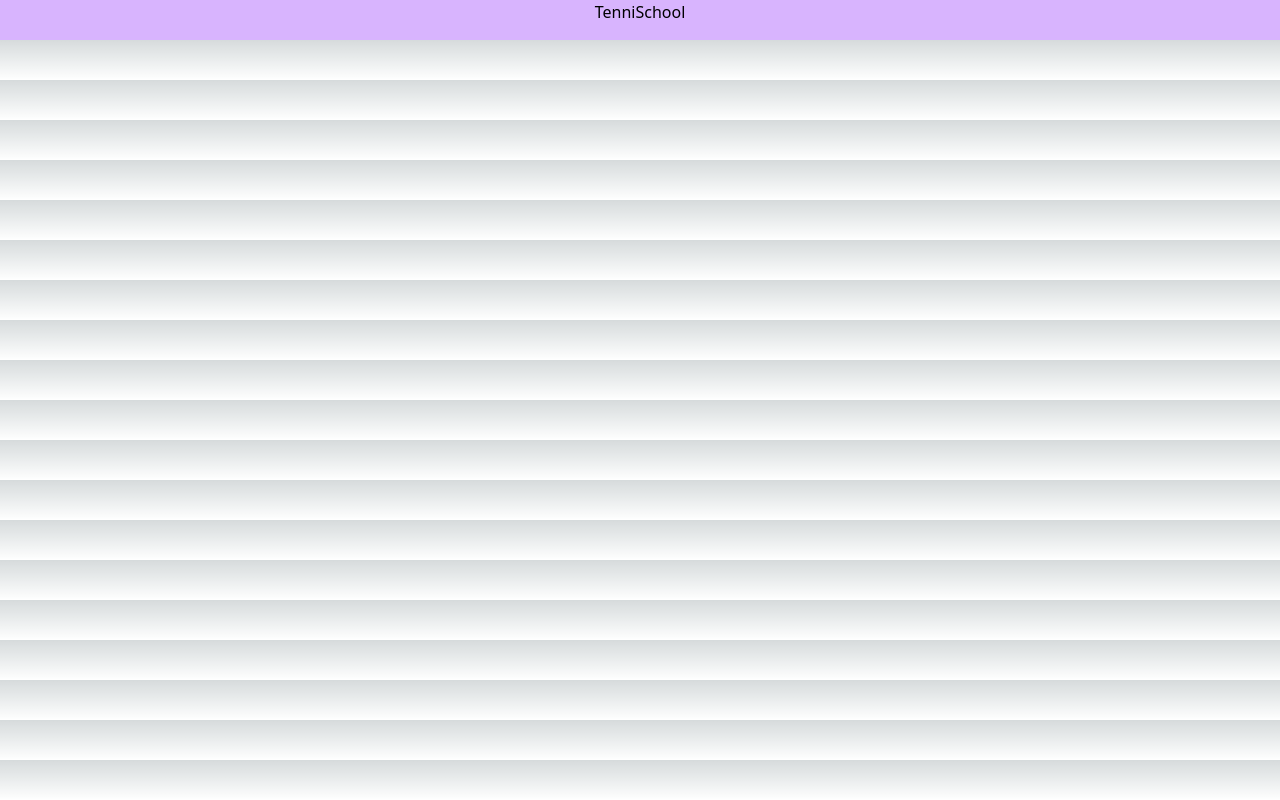
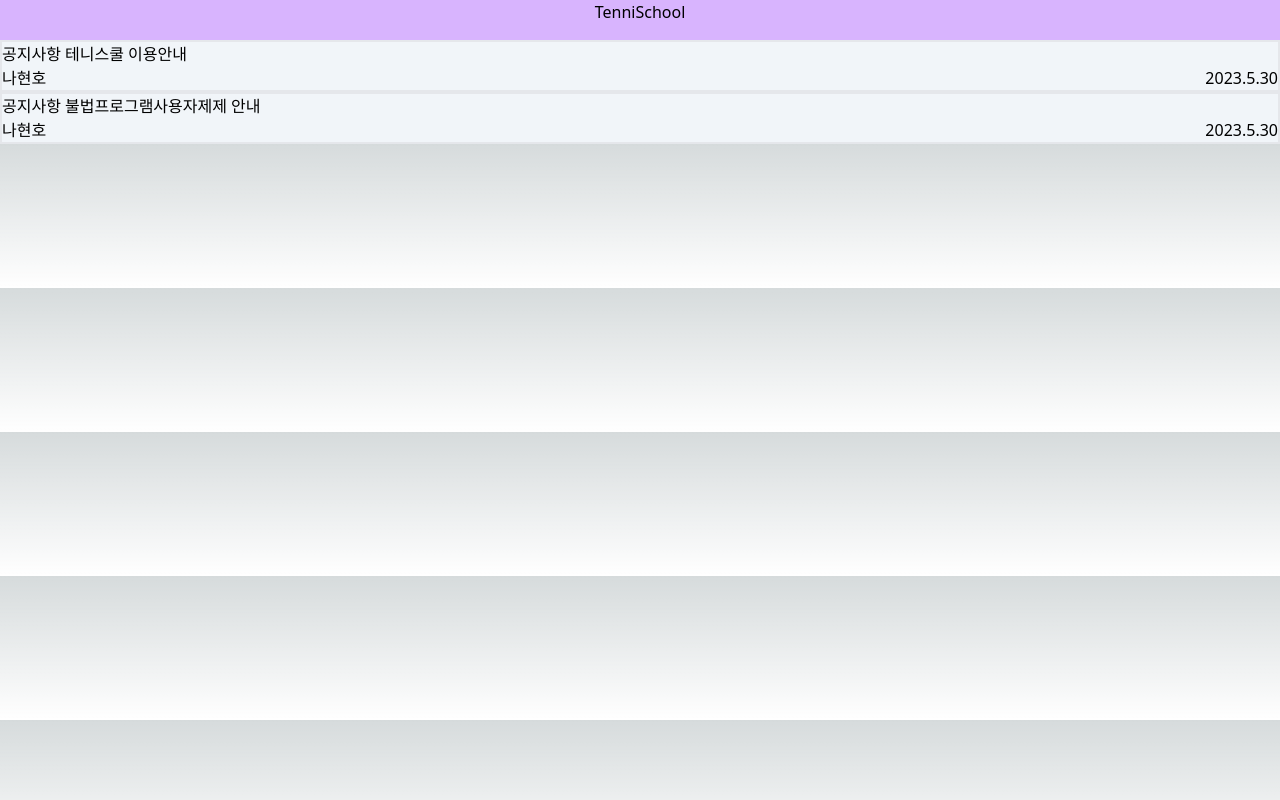
Before and after one commit to TenniSchool/TenniSchool-WEB, a Next.js app: page /announcement in a window 1280 px wide. Built offline with nearby package versions, Linux system fonts and the light colour scheme.

Commit message:
공지사항 게시글 리스트 추가

```diff
--- /dev/null
+++ b/components/Annnouncement/AnnouncementItem.tsx
@@ -0,0 +1,15 @@
+
+export default function AnnouncemntItem({ data }) {
+
+
+    return (
+        <div className="bg-slate-100 border-2">
+
+            <p>{data.summary}</p>
+            <div className="flex justify-between">
+                <p className="align-start">{data.people}</p>
+                <p className="align-end">{data.day}</p>
+            </div>
+        </div >
+    )
+}
--- a/pages/announcement.tsx
+++ b/pages/announcement.tsx
@@ -1,17 +1,38 @@
-import Navupbar from "@/components/NavBar/Navupbar"
-import LoginComponent from "@/components/Login/LoginComponent"
-import SignUpComponent from "@/components/SignUP/SignUpComponent";
+import Navupbar from "/components/NavBar/navupbar"
+import { useState } from "react"
+import AnnouncemntItem from "@/components/Annnouncement/AnnouncementItem"
 
-import { useState } from "react"
+export default function Announcement지() {
 
-export default function Announcement() {
+    const data =
+        [
+            {
+                people: "나현호",
+                summary: "공지사항 테니스쿨 이용안내",
+                day: "2023.5.30",
+            },
+            {
+                people: "나현호",
+                summary: "공지사항 불법프로그램사용자제제 안내",
+                day: "2023.5.30",
+            },
 
-    const [issignup, setIsSignup] = useState(false);
 
+        ]
+
+    const [items, setItems] = useState(data)
+
+    function uploadOnClick() {
+    }
 
     return (
         <div>
             <Navupbar />
+            {
+                items.map((item, index) =>
+                    <AnnouncemntItem key={index} data={item} />
+                )
+            }
         </div>
     )
 }
```
Also changed, not shown: components/Annnouncement/UploadMatching.tsx (added, +42 -0 lines).
